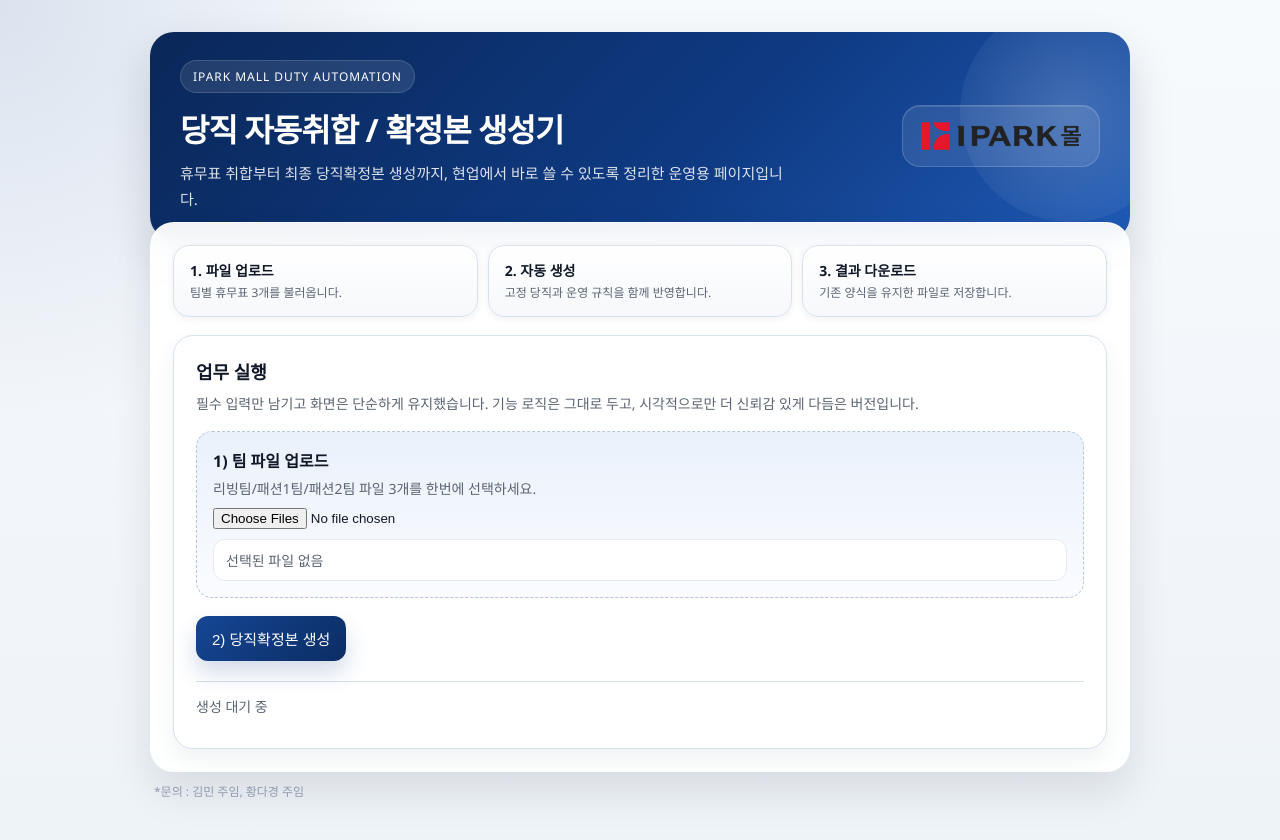
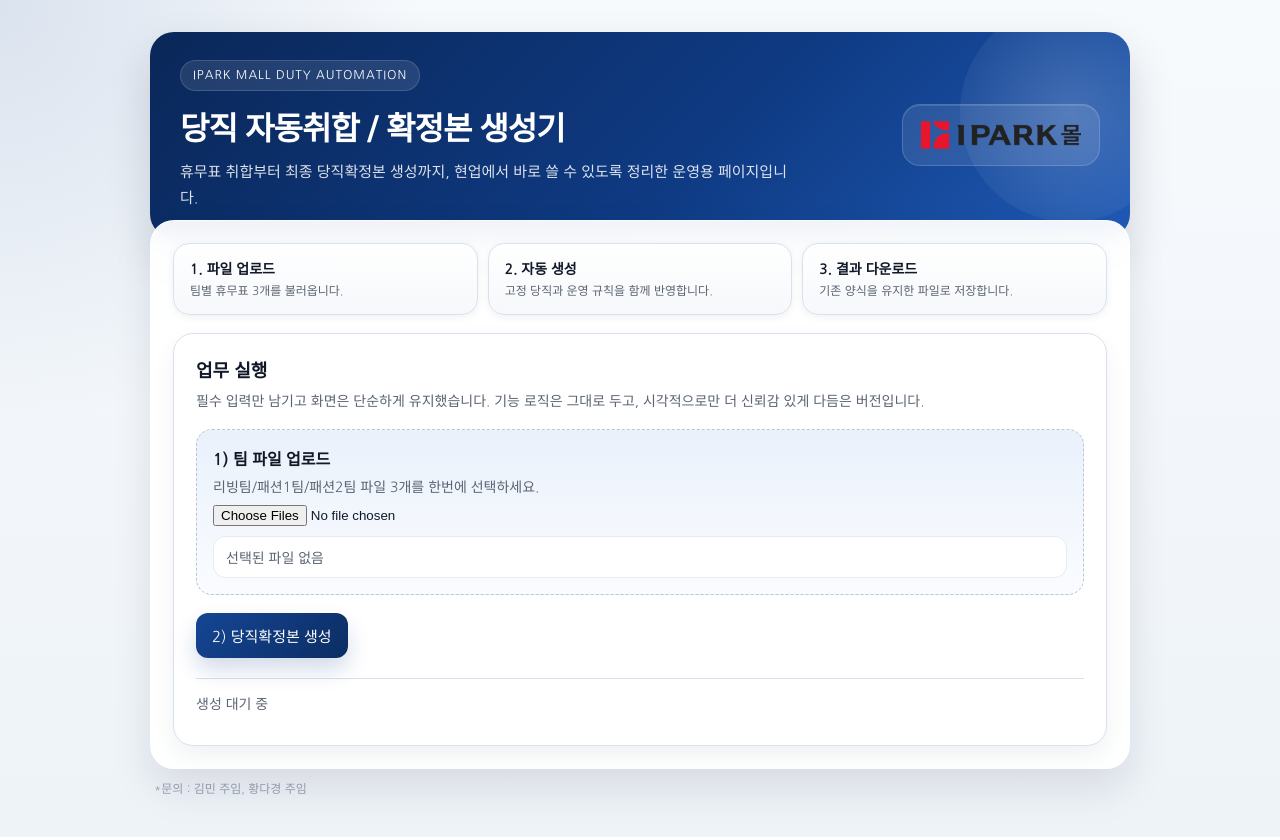
Before and after one commit to dduonthetop/dangjik-auto-generator, a plain HTML site: page index.html in a window 1280 px wide. Drawn offline with nearby package versions, Linux system fonts and the light colour scheme.

Commit message:
Clean nested layout and switch to Nanum Gothic

```diff
--- a/index.html
+++ b/index.html
@@ -4,6 +4,9 @@
   <meta charset="utf-8">
   <meta name="viewport" content="width=device-width, initial-scale=1">
   <title>당직 자동취합 / 확정본 생성기</title>
+  <link rel="preconnect" href="https://fonts.googleapis.com">
+  <link rel="preconnect" href="https://fonts.gstatic.com" crossorigin>
+  <link href="https://fonts.googleapis.com/css2?family=Nanum+Gothic:wght@400;700;800&display=swap" rel="stylesheet">
   <script src="https://cdn.jsdelivr.net/npm/exceljs@4.4.0/dist/exceljs.min.js"></script>
   <style>
     :root {
@@ -25,7 +28,7 @@
         radial-gradient(circle at top left, rgba(15, 59, 132, 0.12), transparent 28%),
         linear-gradient(180deg, #f7fafd 0%, var(--bg) 100%);
       color: var(--text);
-      font-family: "Segoe UI", "Malgun Gothic", sans-serif;
+      font-family: "Nanum Gothic", "Malgun Gothic", "Segoe UI", sans-serif;
     }
     .wrap { max-width: 980px; margin: 32px auto 40px; padding: 0 18px; }
     .hero {
@@ -73,6 +76,13 @@
       font-size: 15px;
       line-height: 1.7;
       max-width: 620px;
+    }
+    .hero h1,
+    .section-title,
+    .tab strong,
+    button,
+    .download-btn {
+      font-family: "Nanum Gothic", "Malgun Gothic", "Segoe UI", sans-serif;
     }
     .hero-logo {
       justify-self: end;
@@ -191,7 +201,7 @@
         </div>
       </div>
 
-    <section class="card">
+    <div class="card">
       <h2 class="section-title">업무 실행</h2>
       <p class="section-copy">필수 입력만 남기고 화면은 단순하게 유지했습니다. 기능 로직은 그대로 두고, 시각적으로만 더 신뢰감 있게 다듬은 버전입니다.</p>
       <form id="generatorForm">
@@ -211,7 +221,7 @@
         <div id="status" class="status">생성 대기 중</div>
         <a id="downloadBtn" class="download-btn hidden" href="#" download>3) 파일 다운로드</a>
       </div>
-    </section>
+    </div>
     </section>
     <p style="margin:10px 4px 0;color:#98a2b3;font-size:12px;">*문의 : 김민 주임, 황다경 주임</p>
   </main>
```
